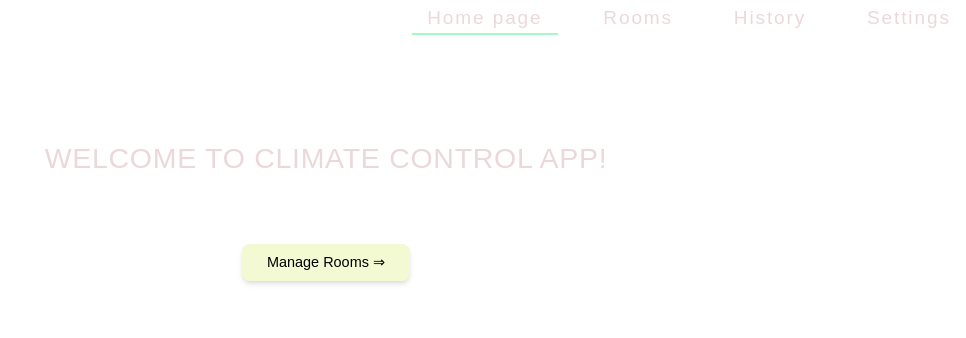
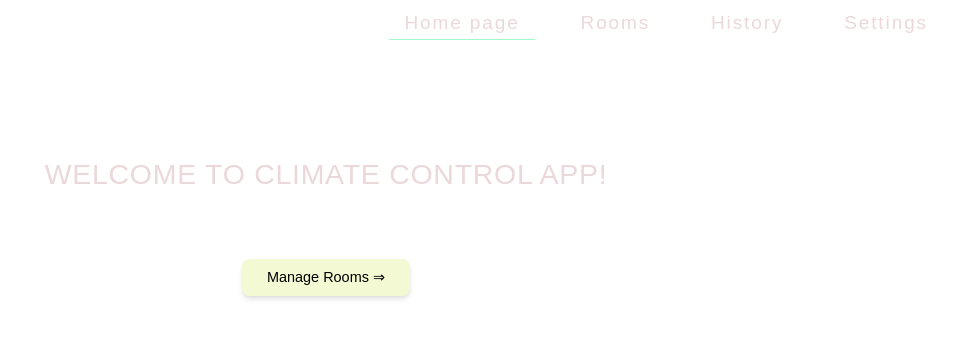
Before and after one commit to LMV5/climate-control, a Next.js app: page / in a window 1280 px wide. Shown: the top 338 px of the page, without its empty margins (314-1280 px from the left). Built offline with nearby package versions, Linux system fonts and the light colour scheme.

Commit message:
style scrollbar

```diff
--- a/app/globals.css
+++ b/app/globals.css
@@ -22,7 +22,7 @@
 
 @media (prefers-color-scheme: dark) {
   :root {
-    --background: #0d0c1d;
+    --background: #000;
     --foreground: #f3f9d2;
   }
 }
@@ -52,18 +52,39 @@ body {
 
 nav {
   align-self: end;
+  z-index: 50;
 }
 
 main {
   flex: 1;
-  margin: 0 auto;
+  position: relative;
+  margin: 1rem auto;
   padding-top: 2rem;
   display: flex;
   flex-direction: column;
   align-items: center;
+  z-index: 10;
 }
 
 a {
   text-decoration: none;
   color: var(--paleGrey);
 }
+
+::-webkit-scrollbar {
+  width: 12px;
+  height: 12px;
+}
+
+::-webkit-scrollbar-track {
+  background: #000;
+}
+
+::-webkit-scrollbar-thumb {
+  background: var(--paleYellowOpacity);
+  border-radius: 10px;
+}
+
+::-webkit-scrollbar-thumb:hover {
+  background: var(--paleYellow);
+}
--- a/components/NavBar.jsx
+++ b/components/NavBar.jsx
@@ -27,7 +27,7 @@ export default function NavBar() {
         {isOpen ? "" : <FaBars />}
       </button>
       <ul
-        className={`z-50 text-2xl sm:text-xl flex flex-col sm:flex-row items-start sm:items-center gap-10 sm:gap-8 absolute sm:static top-0 left-0 w-full h-screen sm:h-auto bg-gray-800 sm:bg-transparent p-6 sm:p-0 transition-transform duration-300 ${
+        className={`z-50 text-2xl sm:text-xl flex flex-col sm:flex-row items-start sm:items-center gap-10 sm:gap-8 absolute sm:static top-0 left-0 w-full h-screen sm:h-auto bg-black sm:bg-transparent p-6 transition-transform duration-300 ${
           isOpen ? "translate-x-0" : "-translate-x-full"
         } sm:translate-x-0`}
         onClick={closeMenu}
```
